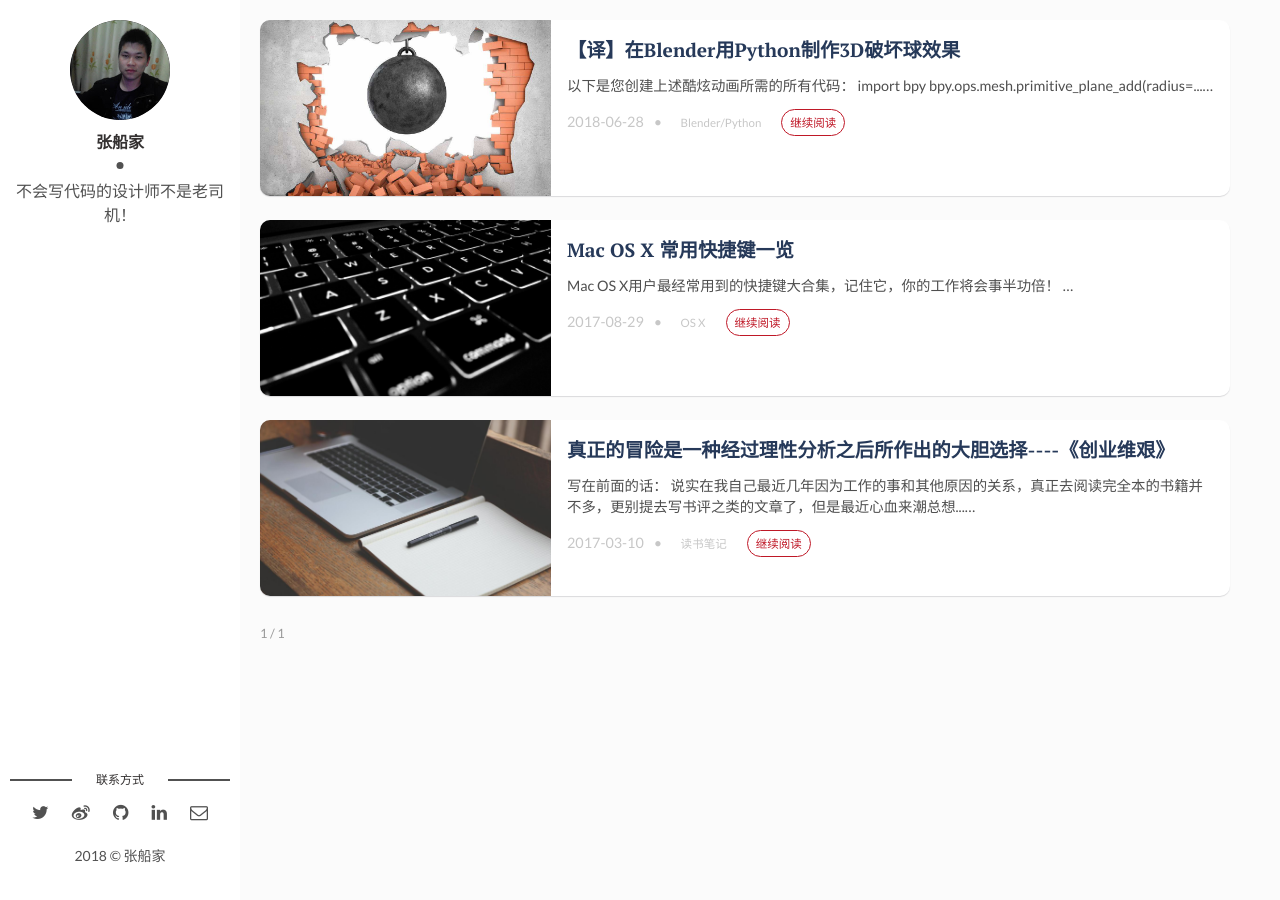
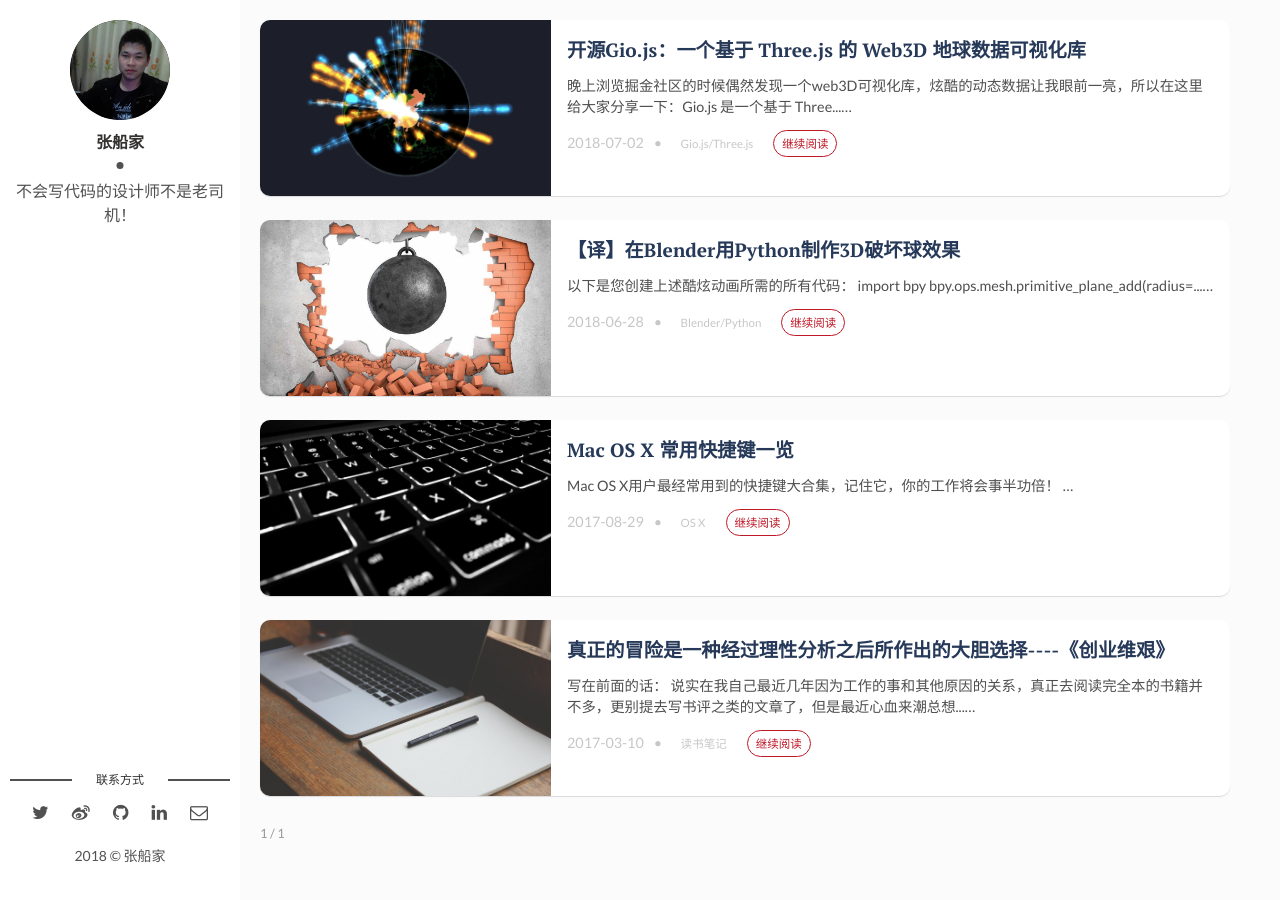
Before and after one commit to zhangchuanjia123/zhangchuanjia123.github.io, a Jekyll site: the page built from index.html, in a window 1280 px wide. Built offline with Jekyll 4.4.1, drawn with Linux system fonts in a browser that asks for light colours; the list of posts is cut into pages by our own code.

Commit message:
2018-07-04 凌晨《开源Gio.js：一个基于 Three.js 的 Web3D 地球数据可视化库》

```diff
--- a/_layouts/post.html
+++ b/_layouts/post.html
@@ -17,7 +17,9 @@ layout: main
     <div class="wrap-content">
       <header class="header-page">
         <h1 class="page-title">{{page.title}}</h1>
-        <div class="page-date"><span>{{page.date | date: '%Y, %b %d'}}&nbsp;&nbsp;&nbsp;&nbsp;</span></div>
+        <div class="page-date"><span>{{page.date | date: '%F'}}</span></div>
+        <!-- <span id="busuanzi_container_page_pv"> | 阅读：<span id="busuanzi_value_page_pv"></span>次</span> -->
+
       </header>
       {{content | markdownify}}
       <div class="page-footer">
--- /dev/null
+++ b/_posts/2018-07-03-gio-js-web3d-three-earth.md
@@ -0,0 +1,94 @@
+---
+layout: post
+title: 开源Gio.js：一个基于 Three.js 的 Web3D 地球数据可视化库
+date: 2018-07-03 00:00:00 +0300
+description: You’ll find this post in your `_posts` directory. Go ahead and edit it and re-build the site to see your changes. # Add post description (optional)
+img: diqiu.gif # Add image post (optional)
+tags: [Gio.js/Three.js] # add tag
+---
+
+晚上浏览掘金社区的时候偶然发现一个web3D可视化库，炫酷的动态数据让我眼前一亮，所以在这里给大家分享一下：Gio.js 是一个基于 Three.js 的 web 3D 地球数据可视化的开源组件库。使用 Gio.js 的网页应用开发者，可以快速地以申明的方式创建自定义的 Web3D 数据可视化模型，添加数据，并且将其作为一个组件整合到自己的应用中。
+
+Github 地址： [https://github.com/syt123450/giojs](https://github.com/syt123450/giojs)
+
+中文官网: [http://giojs.org/index_zh.html](http://giojs.org/index_zh.html)
+
+Codepen 在线例子: [https://codepen.io/collection/DkBobG/](https://codepen.io/collection/DkBobG/)
+
+![](http://giojs.org/assets/images/Gio.png)
+
+## 为什么要开发、使用 Gio.js?
+这个库的开发是受到 Google 2012 Info 大会上的项目[世界武器贩卖](https://github.com/dataarts/armsglobe)可视化的启发，该项目开发者是 Google 员工 Michael Chang。使用 Gio.js 就可以快速构建这种炫酷的 3D 模型，并以此为基础进行深入地开发。Gio.js 具有以下的特点：
+##### 1、易用性 -- 仅使用 4 行 Javascript 即可创建 3D 地球数据可视化模型；
+##### 2、定制化 -- 使用 Gio.js 提供的丰富的 API 来创建自定义样式的 3D 地球；
+##### 3、现代化 -- 基于 Gio.js 构建高交互、跨平台、自适应的现代化 3D 前端应用；
+
+## 基本使用的了解：
+
+通过 NPM 或者 YARN 安装 giojs
+---
+    npm install giojs --save
+---
+
+``
+---
+    yarn add giojs
+---
+
+在 HTML 页面中添加了 Threejs 和 Giojs 依赖之后，您就可以基于 Giojs 开发您的应用了。我们将展示如何创建一个具有基础样式的 Gio 地球。
+
+---
+{% highlight ruby %}
+<!DOCTYPE HTML>
+<html>
+<head>
+
+  <!-- 引入 three.js -->
+  <script src="three.min.js"></script>
+
+  <!-- 引入 Gio.js -->
+  <script src="gio.min.js"></script>
+
+</head>
+<body>
+
+  <!-- 创建一个 div 作为 Gio 的绘制容器 -->
+  <div id="globalArea"></div>
+
+</body>
+</html>
+{% endhighlight %}
+---
+
+在页面中添加以下 Javascript 代码来初始化 Gio 地球：
+
+---
+{% highlight ruby %}
+<script>
+
+    // 获得用来承载 Gio 地球的容器
+    var container = document.getElementById( "globalArea" );
+
+    // 创建 Gio 控制器
+    var controller = new GIO.Controller( container );
+
+    // 添加数据
+    controller.addData( data );
+
+    // 初始化并渲染地球
+    controller.init();
+
+</script>
+{% endhighlight %}
+---
+
+## 文档
+中文 [README](https://github.com/syt123450/giojs/blob/master/README_zh.md)
+
+快速了解如何使用 Giojs [开始使用文档](https://github.com/syt123450/giojs/blob/master/docs/zh/Getting_Started_zh.md)
+
+有关 Gio.js 的 [3D基础组件介绍文档](https://github.com/syt123450/giojs/blob/master/docs/zh/Basic_Elements_zh.md)
+
+详细介绍 [API 文档](https://github.com/syt123450/giojs/blob/master/docs/zh/APIs_zh.md)
+
+参与 Gio.js 项目开发的 [开发者文档](https://github.com/syt123450/giojs/blob/master/docs/zh/Developer_Guide_zh.md)
```
Also changed, not shown: assets/img/diqiu.gif (added), 2 other files.
